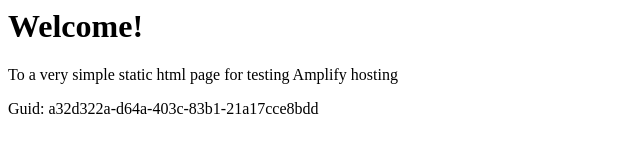
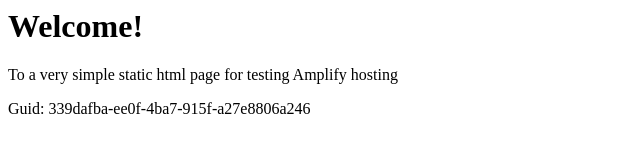
Before and after one commit to aws-aemilia-gru/Github-PR-Commit-Integration-Test-DoNotTouch-GitHubWebhookPushCanaryTest-v1-preprod-sa-east-1, a website: page src/index.html in a window 1280 px wide. Shown: the full height of the page, 0-640 px from the left. Drawn offline with Linux system fonts and the light colour scheme.

Commit message:
commit from integ tests

```diff
--- a/src/index.html
+++ b/src/index.html
@@ -12,6 +12,6 @@
 <body>
     <h1>Welcome!</h1>
     <p>To a very simple static html page for testing Amplify hosting</p>
-    <p>Guid: a32d322a-d64a-403c-83b1-21a17cce8bdd</p></body>
+    <p>Guid: 339dafba-ee0f-4ba7-915f-a27e8806a246</p></body>
 
 </html>
```
